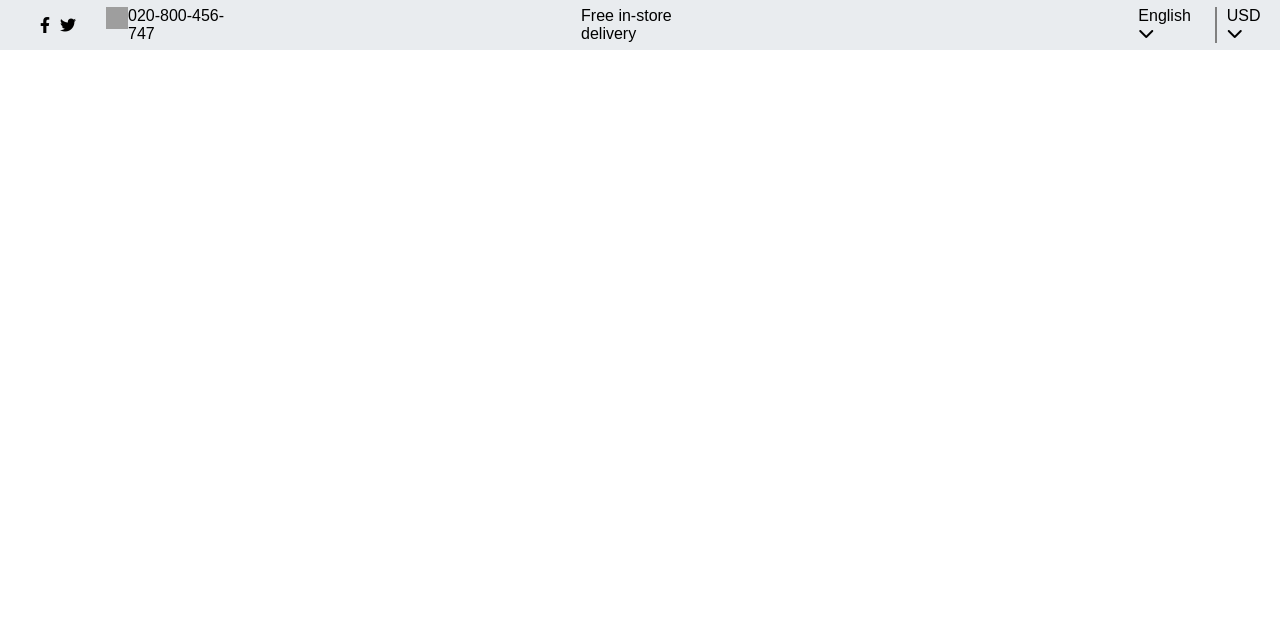
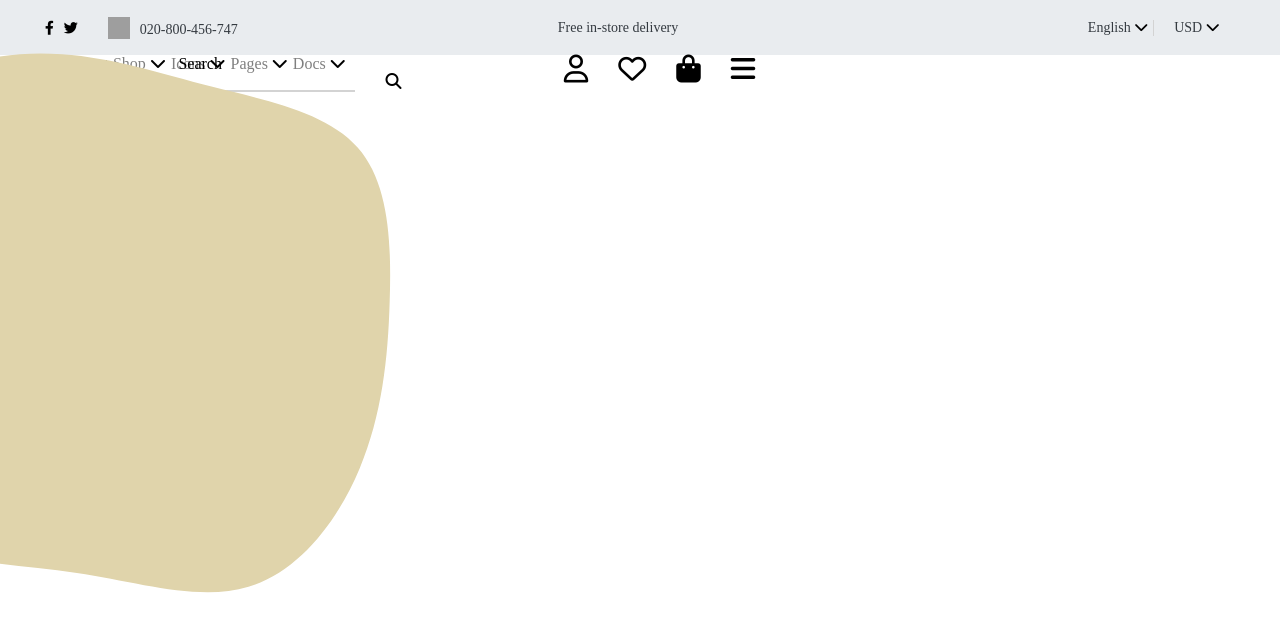
Before and after one commit to zzleman/Varkala_ECommerce_Front, a website: page index.html in a window 1280 px wide. Drawn offline with Linux system fonts and the light colour scheme; grey boxes are pictures that could not be loaded; a web font is replaced by a local one.

Commit message:
blog page section1 is done

```diff
--- /dev/null
+++ b/assets/scripts/blog.js
@@ -0,0 +1,4 @@
+// var image = document.getElementsByClassName('thumbnail');
+// new simpleParallax(image, {
+// 	maxTransition: 60
+// });
--- /dev/null
+++ b/assets/styles/blog.css
@@ -0,0 +1,122 @@
+@import "https://fonts.fontstorage.com/import/vremenagrotesk.css";
+@import url(/node_modules/simple-parallax-js/dist/simpleParallax.js);
+
+*{
+    box-sizing: border-box;
+    margin: 0;
+    padding: 0;
+}
+input:focus {
+    outline:none;
+ }
+body{
+    font-family: 'Vremena Grotesk';
+
+}
+.parallax-slider{
+    object-fit: cover;
+}
+nav{
+    display: flex;
+    font-size: 14px;
+    background-color: #e9ecef;
+    color: #343a40;
+    height: 55px;
+    font-weight: lighter;
+    align-items: center;
+    white-space: nowrap;
+}
+.number{
+    display: flex;
+    margin-left: 30px;
+}
+.number span{
+    padding: 5px 0 0 10px;
+}
+.options{
+    display: flex;
+    gap: 10px;
+    padding-left: 34%;
+}
+.language{
+    border-right: 1px solid lightgray;
+}
+.icons{
+    margin-left: 45px;
+    display: flex;
+    gap: 10px;
+}
+#text{
+    padding-left: 27%;
+}
+#usd{
+    padding-left: 10px;
+}
+header{
+    display: flex;
+    padding-top: 30px;
+}
+header ul{
+    display: flex;
+}
+.menus{
+    text-decoration: none;
+    padding-left: 10px;
+    color: gray;
+}
+header li{
+    list-style: none;
+}
+#varkala{
+    text-decoration: none;
+    padding: 3px 10px 0 50px;
+    color: black;
+}
+input{
+    border: none;
+    background-color: transparent;
+    border-bottom: 1px solid lightgray;
+    margin-left: 27%;
+    width: 250px;
+    font-weight: 600;
+    padding: 0 0 5px 15px;
+    font-size: 16px;
+}
+input:hover{
+border-color: black;
+}
+.search-glass{
+    margin-left: -35px;
+}
+#glass{
+    font-size: 20px;
+    color:#989898 ;
+}
+
+.icon-right{
+    margin-left: 120px;
+}
+.icon-right img{
+    margin-left: 15px;
+}
+.text-on-parallax{
+    text-align: center;
+    padding-top: 10%;
+}
+.text-on-parallax > h1{
+    font-size: 3.5rem;
+    margin-top: 2rem;
+    margin-bottom: 2rem;
+}
+.text-on-parallax :nth-child(3){
+    font-size: 1.25rem;
+    font-weight: 300;
+}
+.text-on-parallax a{
+    color: #bcac76;
+    text-decoration: none;
+    background-color: transparent;
+}
+.text-on-parallax a span{
+    color: #868e96;
+}
--- a/assets/styles/index.css
+++ b/assets/styles/index.css
@@ -1,4 +1,4 @@
-@import url('https://fonts.cdnfonts.com/css/vremena-grotesk');
+@import "https://fonts.fontstorage.com/import/vremenagrotesk.css";
 
 *{
     box-sizing: border-box;
@@ -6,17 +6,25 @@
     padding: 0;
 }
 body{
-    font-family: 'Vremena Grotesk', sans-serif;
+    font-family: 'Vremena Grotesk';
+
 }
 nav{
     display: flex;
+    font-size: 14px;
     background-color: #e9ecef;
-    height: 50px;
+    color: #343a40;
+    height: 55px;
+    font-weight: lighter;
     align-items: center;
+    white-space: nowrap;
 }
 .number{
     display: flex;
     margin-left: 30px;
+}
+.number span{
+    padding: 5px 0 0 10px;
 }
 .options{
     display: flex;
@@ -24,13 +32,129 @@ nav{
     padding-left: 32%;
 }
 .language{
-    border-right: 2px solid gray;
+    border-right: 1px solid lightgray;
 }
 .icons{
-    margin-left: 40px;
+    margin-left: 45px;
     display: flex;
     gap: 10px;
 }
 #text{
-    padding-left: 26%;
+    padding-left: 25%;
 }
+#usd{
+    padding-left: 10px;
+}
+
+/* The Carousel */
+.slideshow-container {
+    position: relative;
+    height: 500px;
+    display: flex;
+  }
+  .heading{
+    display: flex;
+  }
+  .heading ul{
+    display: flex;
+    position: absolute;
+  }
+  .heading li{
+    list-style: none;
+  }
+  .heading a{
+    text-decoration: none;
+    color: #00000080;
+  }
+  .searching{
+    margin-left: 40%;
+  }
+  .searching i{
+    position: absolute;
+    padding-left: 30px;
+    padding-top: -40px;
+  }
+  .searching input{
+    border: none;
+    border-bottom: 2px solid lightgray;
+  }
+  .right-content{
+    display: flex;
+    margin-left: 40%;
+  }
+  .right-content i{
+    font-size: 28px;
+    padding-left: 30px;
+  }
+  .mySlides {
+    display: none;
+    padding: 80px;
+    text-align: center;
+  }
+  .mySlides :first-child{
+    font-size: 20px;
+    padding-bottom: 50px;
+  }
+  .mySlides :nth-child(2){
+    font-size: 50px;
+  }
+  .mySlides :nth-child(3){
+    font-size: 20px;
+    padding-top: 50px;
+    font-weight: bolder;
+  }
+  .dot-container {
+      text-align: center;
+      padding: 20px;
+      background: blueviolet;
+  }
+  .dot {
+    cursor: pointer;
+    height: 10px;
+    width: 10px;
+    margin: 0 2px;
+    background-color: #bbb;
+    border-radius: 50%;
+    display: inline-block;
+    transition: background-color 0.6s ease;
+  }
+  .active, .dot:hover {
+    background-color:white;
+  }
+
+
+/* element.style {
+  width: 800px;
+  height: 800px;
+  max-width: 100%;
+  left: -200px;
+  top: -200px;
+  color: #e0d4ab;
+}
+.svg-blob-fill-current {
+  --layer1: currentColor;
+}
+.svg-blob{
+  position: absolute;
+  width: 600px;
+  height: 600px;
+  fill: currentColor;
+}
+svg{
+  overflow: hidden;
+  vertical-align: middle;
+}
+svg:not(:root) {
+  overflow-clip-margin: content-box;
+  overflow: hidden;
+} */
+
+
+svg{
+  position: absolute;
+  margin-top: -98px;
+  margin-left: -240px;
+  rotate: 220deg;
+  width: 700px;
+  height: 700px;
+}
--- a/index.html
+++ b/index.html
@@ -25,10 +25,41 @@
                 <span>English <span><i class="fa-solid fa-chevron-down" style="color: #000000; padding-right: 5px;"></i></span></span>
             </div>
             <div class="moneyValue">
-                <span>USD <span><i class="fa-solid fa-chevron-down" style="color: #000000;"></i></span></span>
+                <span id="usd">USD <span><i class="fa-solid fa-chevron-down" style="color: #000000;"></i></span></span>
             </div>
         </div>
     </nav>
+    <div class="carousel">
+        <div class="slideshow-container">
+            <div class="heading">
+                <ul>
+                    <li><a href="">Varkala</a></li>
+                    <li><a href="">Home <i class="fa-solid fa-chevron-down" style="color: #000000; padding-right: 5px;"></i></a></li>
+                    <li><a href="">Shop <i class="fa-solid fa-chevron-down" style="color: #000000; padding-right: 5px;"></i></a></li>
+                    <li><a href="">Icons <i class="fa-solid fa-chevron-down" style="color: #000000; padding-right: 5px;"></i></a></li>
+                    <li><a href="">Pages <i class="fa-solid fa-chevron-down" style="color: #000000; padding-right: 5px;"></i></a></li>
+                    <li><a href="">Docs <i class="fa-solid fa-chevron-down" style="color: #000000; padding-right: 5px;"></i></a></li>
+                </ul>
+                <div class="searching">
+                    <label for="">Search</label>
+                    <input type="text">
+                    <i class="fa-solid fa-magnifying-glass" style="color: #000000;"></i>
+                </div>
+                <div class="right-content">
+                    <i class="fa-regular fa-user" style="color: #000000;"></i>
+                    <i class="fa-regular fa-heart" style="color: #000000;"></i>
+                    <i class="fa-solid fa-bag-shopping" style="color: #000000;"></i>
+                    <i class="fa-solid fa-bars" style="color: #000000;"></i>
+                </div>
+                <svg viewBox="0 0 200 200" xmlns="http://www.w3.org/2000/svg">
+                    <path fill="#E0D4AB" d="M39.4,-66.3C49.6,-54.8,55.3,-41.3,63.1,-27.8C70.9,-14.2,80.8,-0.6,80.3,12.4C79.8,25.4,68.9,37.8,56.9,46.5C45,55.2,32.1,60.2,18,67C3.9,73.8,-11.4,82.4,-24.9,80.4C-38.3,78.4,-49.8,65.8,-60.1,52.7C-70.4,39.7,-79.4,26.2,-84.3,10.5C-89.2,-5.3,-89.9,-23.3,-81.7,-35.8C-73.6,-48.2,-56.7,-55,-41.6,-64.3C-26.5,-73.5,-13.3,-85.1,0.7,-86.2C14.6,-87.3,29.3,-77.8,39.4,-66.3Z" transform="translate(100 100)" />
+                  </svg>
+
+            </div>
+                <!-- <svg class="svg-blob svg-blob-fill-current" style=" width: 800px; height: 800px; max-width: 100%; left: -200px; top: -200px; color: #e0d4ab;"> </svg> -->
+
+
+    </div>
 </body>
 <script defer src="./assets/scripts/index.js"></script>
 </html>
--- /dev/null
+++ b/package.json
@@ -0,0 +1,5 @@
+{
+  "dependencies": {
+    "simple-parallax-js": "^5.6.2"
+  }
+}
```
Also changed, not shown: assets/scripts/index.js (+21 -0 lines), blog.html (added, +65 -0 lines), assets/images/blog-parallax-girl.jpeg (added), assets/images/clock-transparent.png (added), 1 other file.
